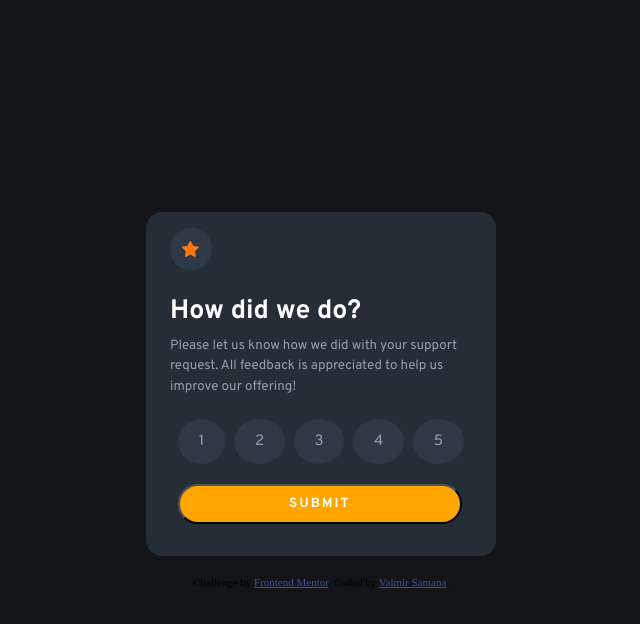
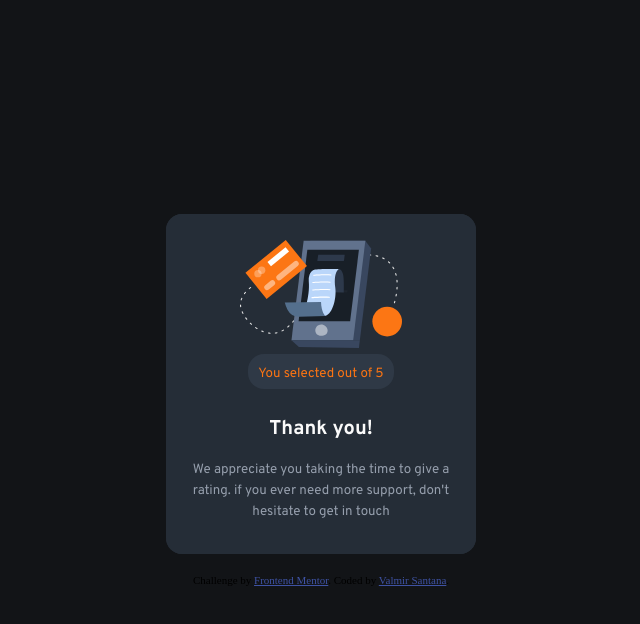
Before and after one commit to valmirsantanape/interactive-rating-component-main, a plain HTML site: page index.html in a window 1280 px wide. Both pictures are taken after a click on the button "SUBMIT". Shown: the whole page, without its empty margins (319-959 px from the left). Drawn offline with Linux system fonts and the light colour scheme.

Commit message:
implementando funcao botao submit

```diff
--- a/index.html
+++ b/index.html
@@ -30,37 +30,30 @@
 
     <ul class="numbers">
       <li>
-        <buttom class="number">1</buttom>
+        <buttom  class="number num1">1</buttom>
       </li>
       <li>
-        <buttom class="number">2</buttom>
+        <buttom class="number num2">2</buttom>
       </li>
       <li>
-        <buttom class="number">3</buttom>
+        <buttom  class="number num3">3</buttom>
       </li>
       <li>
-        <buttom class="number">4</buttom>
+        <buttom  class="number num4">4</buttom>
       </li>
       <li>
-        <buttom class="number">5</buttom>
+        <buttom  class="number num5">5</buttom>
       </li>
     </ul>
 
-    <div class="btn-submit">
+    <div class="btn-submit" onclick=selecionarNumber()>
       <button type="submit" class="btn-submit btn" >SUBMIT</button>
     </div>
+</main>
 
 
 
-</main>
-
   <!-- Rating state end -->
-
-  <!-- Thank you state start -->
-
-
-
-
 
   <!-- Thank you state end -->
 
--- a/script/index.js
+++ b/script/index.js
@@ -1,16 +1,27 @@
 const main = document.querySelector('main')
-const update = document.querySelector("h1")
-const update2 = document.querySelector("p")
+const submit = document.querySelector('.btn-submit')
+const numSelecionado = document.getElementById("numSelecionado")
+const btSelect = document.querySelectorAll(".number")
 
-main.addEventListener('submit', (e) => {
-    update.innerText = 'Thank you!'
-    update2.innerText = 'We appreciate you taking the time to give a rating. If you ever need more support, don’t hesitate to get in touch!'
-    console.log(update)
+let contNum = 0
+
+btSelect.forEach((numSelectd) => {
+    numSelectd.addEventListener('click', () =>{
+        numSelecionado.innerHTML = numSelectd.innerHTML
+    })
 })
 
-'Thank you!'
 
-'We appreciate you taking the time to give a rating. If you ever need more support,'
-'don’t hesitate to get in touch!'
-
-"You selected <!-- Add rating here --> out of 5"
+submit.addEventListener('click', () => {
+    main.innerHTML = `<section class="secundary">
+    <picture>
+      <img src="/images/illustration-thank-you.svg" alt="">
+    </picture>
+    <div class="text">
+      <p class="selected">You selected
+      <span id="numSelecionado"></span> out of 5</p>
+      <h2>Thank you!</h2>
+      <p>We appreciate you taking the time to give a rating. if you ever need more support, don't hesitate to get in touch</p>
+    </div>
+  </section>`
+})
--- a/styles/index.css
+++ b/styles/index.css
@@ -35,7 +35,7 @@ main{
     font-family: 'Overpass', sans-serif;
     display: grid;
     background-color: var(--Dark-Blue);
-    max-width: 350px;
+    max-width: 310px;
     border-radius: 1rem;
 }
 .image{
@@ -71,8 +71,7 @@ p{
     align-items: center;
     padding: 0 2rem;
     justify-content: space-between;
-
-
+    cursor: pointer;
 }
 li{
     list-style: none;
@@ -89,7 +88,6 @@ li :hover{
     background-color: orange;
     color: var(--White);
 }
-
 
 .number{
     background-color: hsl(213, 20%, 23%);
@@ -118,3 +116,42 @@ li :hover{
     font-family: 'Overpass', sans-serif ;
     font-weight: 700;
 }
+
+.secundary{
+    font-family: 'Overpass', sans-serif;
+    display: flex;
+    flex-direction: column;
+    align-items: center;
+    background-color: var(--Dark-Blue);
+    max-width: 310px;
+    border-radius: 1rem;
+
+}
+picture{
+    padding: 80px 0 50px 0;
+    display: flex;
+    align-items: center;
+    justify-content: center;
+}
+.text{
+    text-align: center;
+    padding: 0 0;
+}
+.selected{
+    text-align: center;
+    color: var(--Orange);
+    border-radius: 1rem;
+    background-color: hsl(213, 20%, 23%);
+    margin: 10px  auto;
+    width: fit-content;
+    padding: 10px 10px 5px 10px;
+
+}
+.text h2{
+    color: #fafafa;
+    padding: 20px;
+}
+
+.numSelectd{
+    background-color: orange;
+}
```
